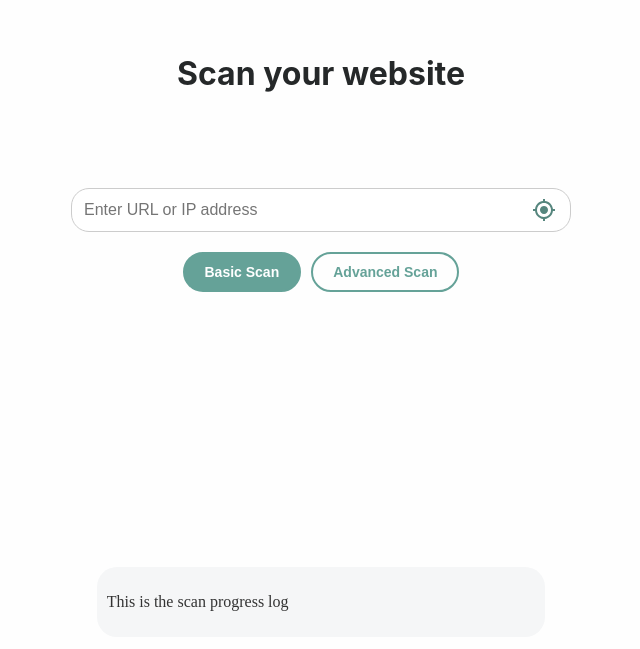
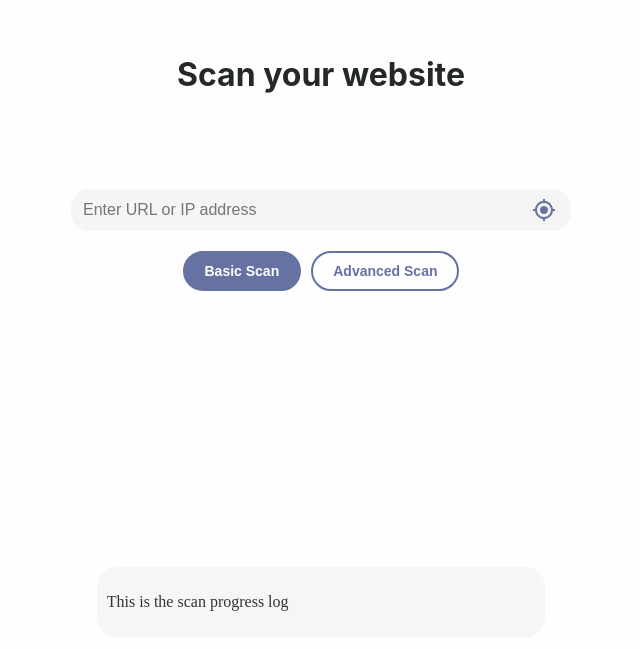
Before and after one commit to stanleyavril123/sectool, a React (Create React App) app: page /Scan in a window 1280 px wide. Shown: the part 301-950 px from the top of the page, without its empty margins (319-959 px from the left). Built offline with nearby package versions, Linux system fonts and the light colour scheme.

Commit message:
color theme change

```diff
--- a/src/components/scan/ScanBar.css
+++ b/src/components/scan/ScanBar.css
@@ -20,15 +20,15 @@
   flex: 1;
   padding: 12px;
   font-size: 16px;
-  border: 1.8px solid #ccc;
+  border: none;
+  background-color: #f5f5f5;
   border-radius: 18px;
   outline: none;
   transition: border-color 0.3s ease, box-shadow 0.3s ease;
 }
 
 .scan-input:focus {
-  border-color: #75bdb3;
-  box-shadow: 0 0 6px #65a298;
+  box-shadow: 0 0 6px #6572a2;
 }
 
 .scan-button {
@@ -45,22 +45,18 @@
   transition: background-color 0.3s ease;
 }
 
-.scan-button:hover {
-  background-color: rgba(101, 162, 152, 0.2);
-}
-
 .scan-icon {
-  color: #56867e;
+  color: #6572a2;
   transition: color 0.3s ease;
 }
 
-.scan-button:hover .scan-icon {
-  color: #619b93;
+.scan-button:hover {
+  background-color: #6572a227;
 }
 
 
 .scan-button:hover {
-  color: #619b93;
+  color: #6572a2;
 }
 
 .scan-error {
@@ -91,17 +87,17 @@
   font-weight: 600;
   text-align: center;
   border-radius: 20px;
-  border: 2px solid #65a298;
-  color: #65a298;
+  border: 2px solid #6572a2;
+  color: #6572a2;
   background-color: transparent;
   cursor: pointer;
   transition: all 0.3s ease;
 }
 
 .toggle-button.active {
-  background-color: #65a298;
+  background-color: #6572a2;
   color: #fff;
-  border-color: #65a298;
+  border-color:#6572a2;
 }
 
 .toggle-button:hover:not(.active) {
```
